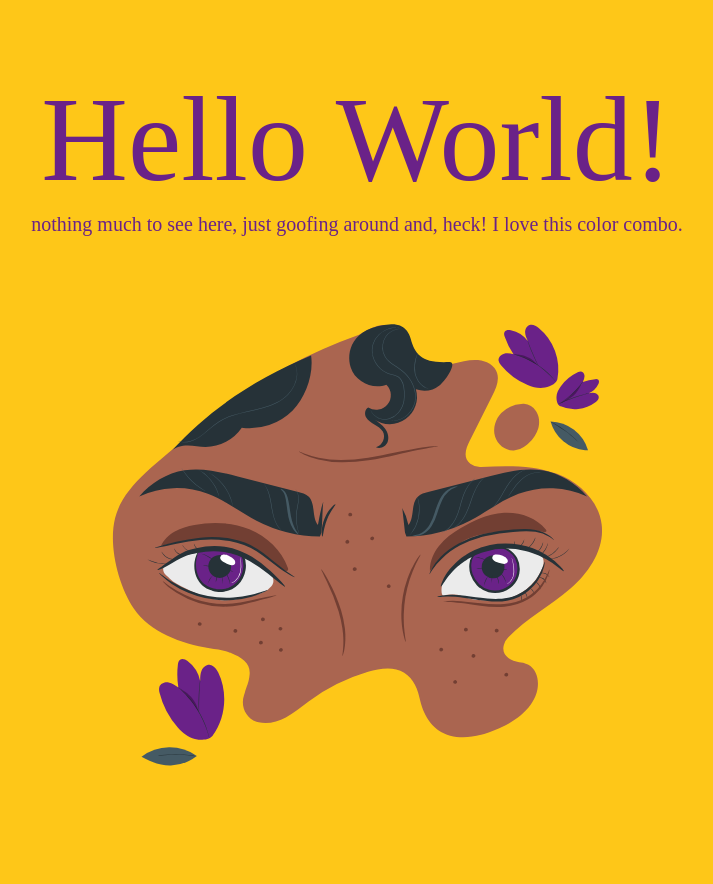
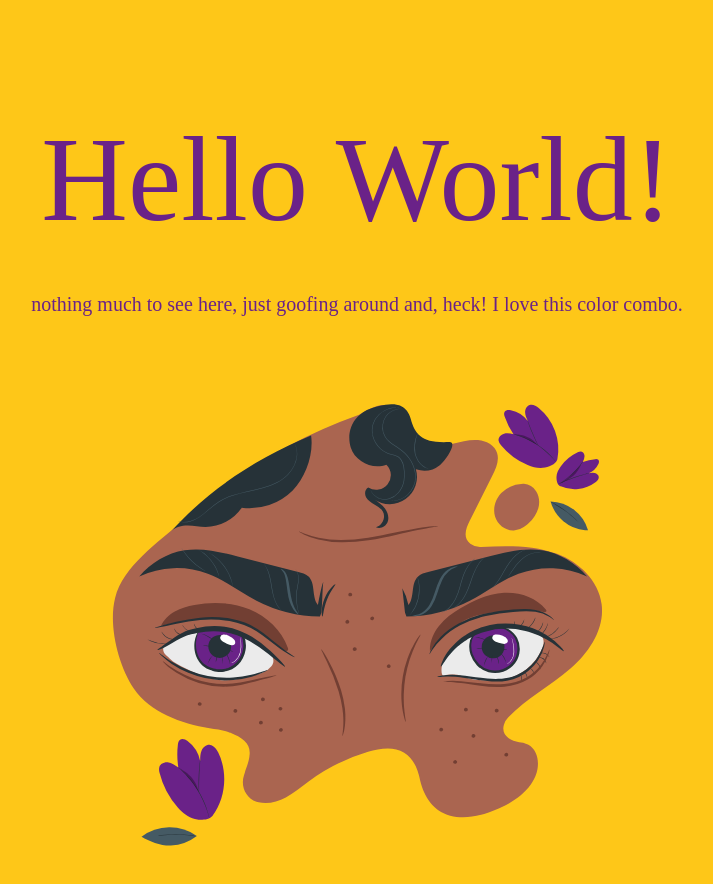
Before and after one commit to meedayyyyy/kromate-s-assignments, a plain HTML site: page index.html in a window 1280 px wide. Shown: the whole page, without its empty margins (283-996 px from the left). Drawn offline with Linux system fonts and the light colour scheme; a web font is replaced by a local one.

Commit message:
line-height change 2

```diff
--- a/hello.css
+++ b/hello.css
@@ -13,7 +13,7 @@ body{
 .hello{
     color: #6A2288;
     font-size: 120px;
-    line-height: 40px;
+    line-height: 120px;
     font-family: 'Londrina solid';
     font-weight: 400;
     margin: 120px 0 auto;
```
